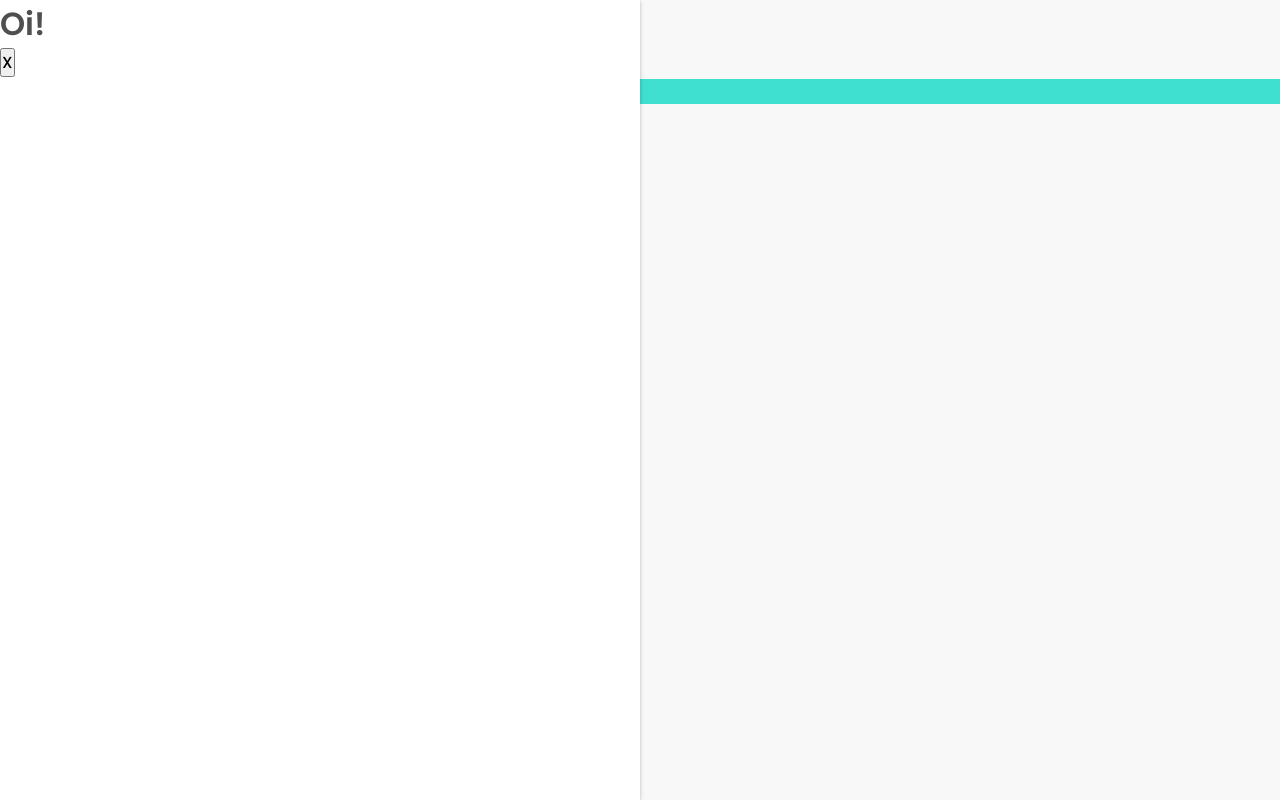
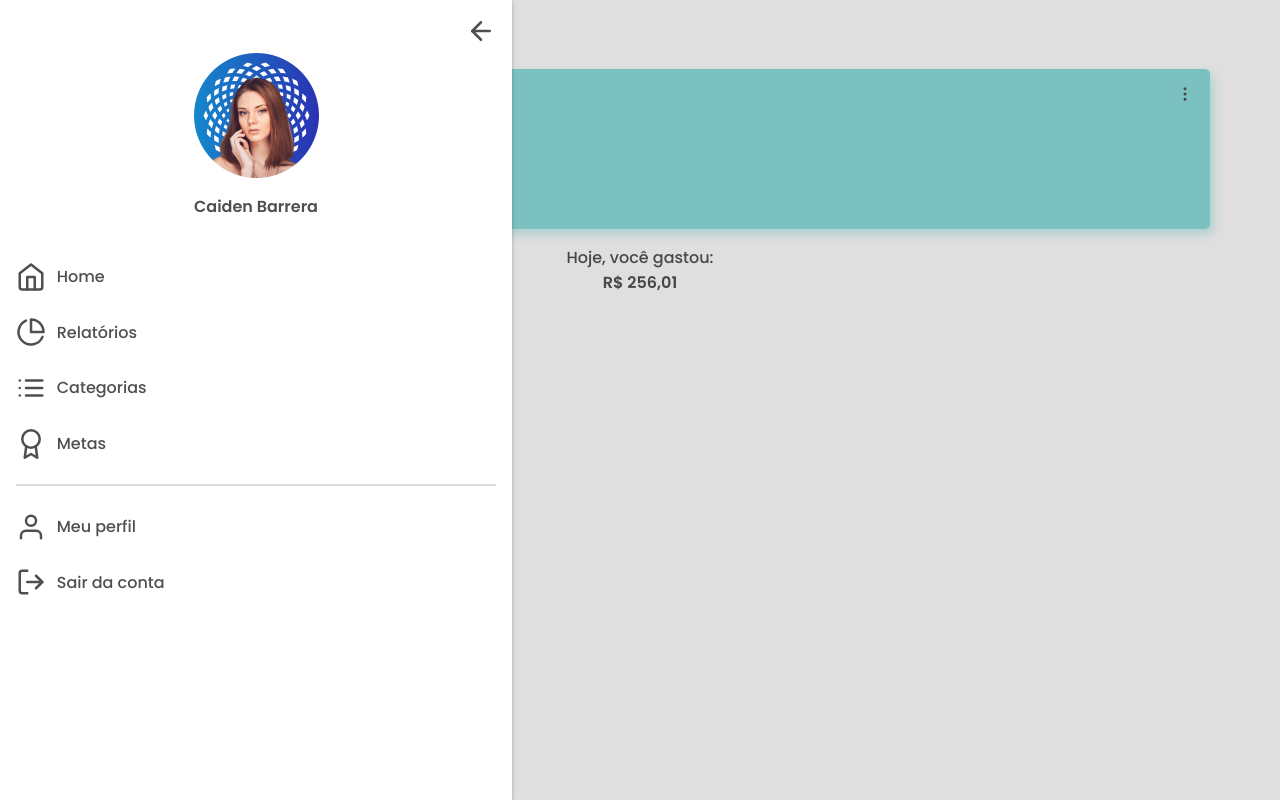
Before and after one commit to alan-dx/spartrol, a Next.js app: page /home in a window 1280 px wide. Both pictures are taken after a click on the button 36 px from the left and 39 px from the top of the page. Built offline with nearby package versions, Linux system fonts and the light colour scheme.

Commit message:
finshed sidebar menu | created Balance component

```diff
--- /dev/null
+++ b/src/components/Balance/index.tsx
@@ -0,0 +1,17 @@
+import styles from './styles.module.scss'
+import { FiMoreVertical } from 'react-icons/fi'
+
+export function Balance() {
+  return (
+    <div className={styles.container} >
+      <div>
+        <small>Saldo</small>
+        <button>
+          <FiMoreVertical color="#4F4F4F" size={18} />
+        </button>
+      </div>
+      <p id="balance">R$2.200,<small>35</small></p>
+      <time>21 de Junho</time>
+    </div>
+  )
+}
--- /dev/null
+++ b/src/components/Balance/styles.module.scss
@@ -0,0 +1,43 @@
+.container {
+  height: 10rem;
+  width: 100%;
+
+  padding: 1rem;
+  display: flex;
+  flex-direction: column;
+  justify-content: space-between;
+
+  background: var(--blue);
+  border-radius: 5px;
+  box-shadow: 3px 5px 10px rgba($color: #8AD7D7, $alpha: 0.5);
+
+  div {
+    display: flex;
+    justify-content: space-between;
+    align-items: center;
+
+    button {
+      display: flex;
+      align-items: center;
+
+      border: 0;
+      background: transparent;
+    }
+  }
+
+  small, time {
+    font-size: 0.8rem;
+  }
+
+  p {
+    font-size: 2.25rem;
+
+    color: var(--white);
+
+    small {
+      font-size: 1.5rem;
+    }
+
+  }
+
+}
--- a/src/components/Header/index.tsx
+++ b/src/components/Header/index.tsx
@@ -1,4 +1,5 @@
 import styles from './styles.module.scss'
+import { motion } from 'framer-motion'
 import { FiMenu } from 'react-icons/fi'
 import { useContext } from 'react'
 import { SidebarContext } from '../../contexts/SidebarContext'
@@ -9,9 +10,12 @@ export function Header() {
 
   return (
     <header className={styles.container}>
-      <button onClick={toogleSideBar}>
-        <FiMenu size={40} color="#4F4F4F" />
-      </button>
+      <motion.button
+        onClick={toogleSideBar}
+        whileTap={{ scale: 0.95 }}
+      >
+        <FiMenu size={30} color="#4F4F4F" />
+      </motion.button>
     </header>
 
   )
--- /dev/null
+++ b/src/components/Sidebar/Navigation/index.tsx
@@ -0,0 +1,18 @@
+import { SidebarItem } from '../SidebarItem';
+import { FiHome, FiPieChart, FiList, FiAward, FiUser, FiLogOut } from 'react-icons/fi'
+import styles from './styles.module.scss';
+
+
+export function Navigation() {
+  return (
+    <ul className={styles.container}>
+      <SidebarItem href="home" text="Home" icon={<FiHome size={30} color="#4F4F4F" />} />
+      <SidebarItem href="metrics" text="Relatórios" icon={<FiPieChart size={30} color="#4F4F4F" />} />
+      <SidebarItem href="categories" text="Categorias" icon={<FiList size={30} color="#4F4F4F" />} />
+      <SidebarItem href="goals" text="Metas" icon={<FiAward size={30} color="#4F4F4F" />} />
+      <div className={styles.divider} />
+      <SidebarItem href="user" text="Meu perfil" icon={<FiUser size={30} color="#4F4F4F" />} />
+      <SidebarItem href="metrics" text="Sair da conta" icon={<FiLogOut size={30} color="#4F4F4F" />} />
+    </ul>
+  )
+}
--- /dev/null
+++ b/src/components/Sidebar/Navigation/styles.module.scss
@@ -0,0 +1,7 @@
+.container {
+  .divider {
+    height: 2px;
+    background-color: var(--gray-200);
+    margin-bottom: 1.6rem;
+  }
+}
--- /dev/null
+++ b/src/components/Sidebar/SidebarItem/index.tsx
@@ -0,0 +1,28 @@
+import { motion } from 'framer-motion'
+import { useRouter } from 'next/router'
+import { ReactNode } from 'react'
+import styles from './styles.module.scss'
+
+interface SidebarItemProps {
+  icon?: ReactNode,
+  text: string,
+  href: string
+}
+
+export function SidebarItem({ icon, text , href}: SidebarItemProps) {
+
+  const router = useRouter()
+
+  return (
+    <motion.li
+      className={styles.container}
+      whileHover={{ x: 10 }}
+      whileTap={{ scale: 0.95, x: 0 }}
+      transition={{duration: 0.2}}
+      onClick={() => router.push(href)}
+    >
+      {icon}
+      <label>{text}</label>
+    </motion.li>
+  )
+}
--- /dev/null
+++ b/src/components/Sidebar/SidebarItem/styles.module.scss
@@ -0,0 +1,14 @@
+.container {
+
+  display: flex;
+  flex-direction: row;
+  align-items: center;
+
+  margin-bottom: 1.6rem;
+
+  label {
+    font-size: 1rem;
+    margin-left: 0.67rem;
+  }
+
+}
--- a/src/components/Sidebar/index.tsx
+++ b/src/components/Sidebar/index.tsx
@@ -1,7 +1,10 @@
 import { motion, AnimatePresence } from 'framer-motion'
-import { useRouter } from 'next/dist/client/router'
+import { useRouter } from 'next/router'
 import { useContext } from 'react'
 import { SidebarContext } from '../../contexts/SidebarContext'
+import { Navigation } from './Navigation'
+
+import { FiArrowLeft } from 'react-icons/fi'
 import styles from './styles.module.scss'
 
 export function Sidebar() {
@@ -14,9 +17,9 @@ export function Sidebar() {
       {
         isOpen && (
           <div className={styles.container}>
-            <motion.div
+            <motion.nav
               initial={{
-                x: '-100%'
+                x: '-100%',
               }}
               animate={{
                 x: 0
@@ -27,14 +30,40 @@ export function Sidebar() {
               transition={{ type: "spring", bounce: 0, duration: 0.8 }}
               className={styles.menu}
             >
-              <h1>Oi!</h1>
-              <button onClick={() => router.push("/metrics")} >
-                X
-              </button>
-            </motion.div>
+              <motion.header>
+                <button onClick={toogleSideBar}>
+                  <FiArrowLeft size={30} color="#4F4F4F" />
+                </button>
+              </motion.header>
+              <div className={styles.userInfo}>
+                <motion.img
+                  whileHover={{ scale: 1.10 }}
+                  whileTap={{ scale: 0.95 }}
+                  src="/images/profile-pic.png"
+                  alt="User Photo"
+                />
+                <strong>Caiden Barrera</strong>
+              </div>
+              <Navigation />
+            </motion.nav>
             <motion.div
               className={styles.outsideMenu}
               onClick={toogleSideBar}
+              initial={{
+                opacity: 0
+              }}
+              animate={{
+                opacity: 1
+              }}
+              exit={{
+                opacity: 0,
+                transition: {
+                  duration: 0.2
+                }
+              }}
+              transition={{
+                duration: 1.4
+              }}
             />
           </div>
         )
--- a/src/components/Sidebar/styles.module.scss
+++ b/src/components/Sidebar/styles.module.scss
@@ -4,16 +4,52 @@
   flex-direction: row;
 
   .menu {
-    background-color: var(--white);
     width: 80vw;
     height: 100vh;
 
+    padding: 1rem;
+
+    background-color: var(--white);
     box-shadow: 0px 1px 4px rgba(0, 0, 0, 0.25);
+
+    header {
+      flex: 1;
+
+      display: flex;
+      justify-content: flex-end;
+
+      button {
+        border: 0;
+        background-color: transparent;
+      }
+    }
+
+    .userInfo {
+
+      flex: 1;
+
+      display: flex;
+      flex-direction: column;
+      align-items: center;
+      justify-content: center;
+      margin-bottom: 2.67rem;
+
+      img {
+        max-width: 125px;
+
+        margin-bottom: 1rem;
+
+        object-fit: cover;
+        cursor: pointer;
+      }
+
+    }
+
   }
 
   .outsideMenu {
-    background-color: transparent;
     width: 20vw;
+    background-color: rgba(0,0,0, 0.1);
   }
 
 }
@@ -21,11 +57,11 @@
 @media (min-width: 780px) {
   .container {
     .menu {
-      width: 50vw;
+      width: 40vw;
     }
 
     .outsideMenu {
-      width: 50vw;
+      width: 60vw;
     }
   }
 }
--- a/src/pages/home/index.tsx
+++ b/src/pages/home/index.tsx
@@ -1,16 +1,17 @@
+import { Balance } from '../../components/Balance'
 import { Header } from '../../components/Header'
 import styles from './styles.module.scss'
 
 export default function Home() {
 
   return (
-    <div className={styles.container} >
+    <>
       <Header />
-      <main>
-        <div>
-          R$ 2.200,35
-        </div>
+      <main className={styles.container}>
+        <Balance />
+        <label htmlFor="goal">Hoje, você gastou:</label>
+        <strong>R$ 256,01</strong>
       </main>
-    </div>
+    </>
   )
 }
--- a/src/pages/home/styles.module.scss
+++ b/src/pages/home/styles.module.scss
@@ -1,12 +1,21 @@
 .container {
+  flex: 1;
 
-  main {
+  margin: 0 1.6rem;
+  display: flex;
+  flex-direction: column;
+  align-items: center;
 
-    div {
-      flex: 1;
-      background-color: turquoise;
-    }
-
+  label {
+    margin-top: 1rem;
   }
 
 }
+
+@media (min-width: 800px) {
+  .container {
+    margin: 0 auto;
+    max-width: 1140px;
+  }
+
+}
--- a/src/pages/sign_in.module.scss
+++ b/src/pages/sign_in.module.scss
@@ -79,7 +79,7 @@
 
       position: absolute;
       top: 10vh;
-      right: 2rem;
+      right: 10vw;
 
 
       background-color: var(--white);
```
Also changed, not shown: public/images/profile-pic.png (added), 1 other file (tests, documents, lock files or other folders).
